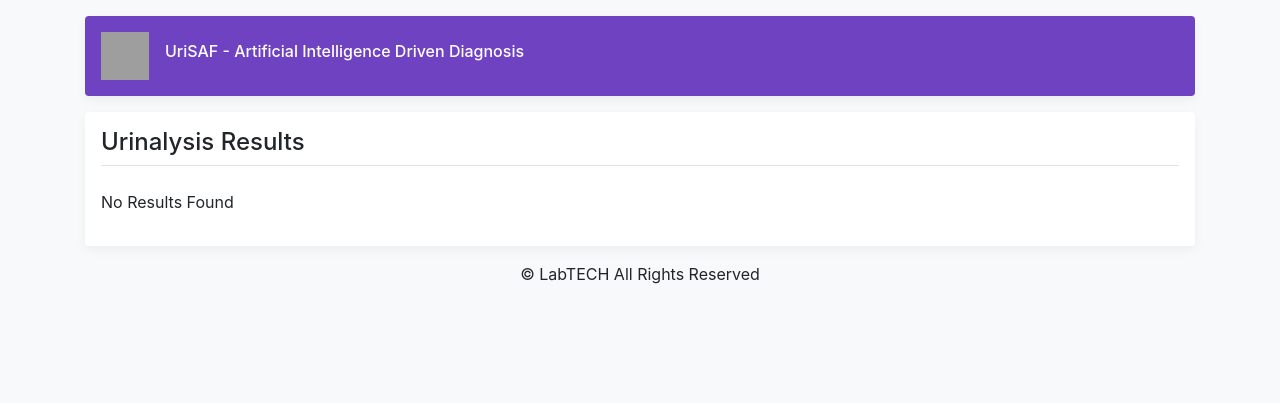
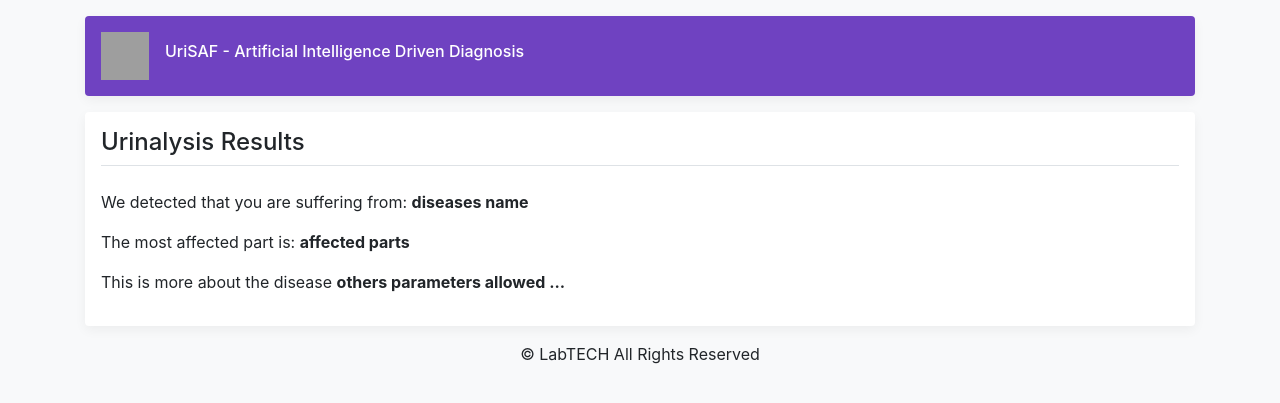
Before and after one commit to alvinkabwama/HW-OCR, a Django app: page /urisaf/results/ in a window 1280 px wide. Shown: the part 56-459 px from the top of the page. Run offline with Django 3.2, Linux system fonts and the light colour scheme; some libraries are stand-ins or nearby versions; grey boxes are pictures that could not be loaded.

Commit message:
push dummy results to results page

```diff
--- a/urisaf/templates/data_display.html
+++ b/urisaf/templates/data_display.html
@@ -48,7 +48,13 @@
       <div class="my-3 p-3 bg-white rounded box-shadow">
         <h4 class="border-bottom border-gray pb-2 mb-0">Urinalysis Results</h4>
         </br>
-        <p>No Results Found</p>
+        {% if analysis_results %}
+          <p>We detected that you are suffering from: <strong>{{ analysis_results.disease_name }}</strong></p>
+          <p>The most affected part is: <strong>{{ analysis_results.affected_parts }}</strong></p>
+          <p>This is more about the disease <strong>{{ analysis_results.other_parameters }}</strong></p>
+        {%else%}
+          <p>No Results Found</p>
+        {% endif %}
 
 
       </div>
--- a/urisaf/views.py
+++ b/urisaf/views.py
@@ -23,10 +23,14 @@ class UrinalysisInput(View):
                 bilirubin=form.cleaned_data['bilirubin'],
                 glucose=form.cleaned_data['glucose']
             )
-        print(input_data)
         return redirect("urisaf-results")
 
 
 class UrinalysisResults(View):
     def get(self, request):
-        return render(request, "data_display.html")
+        analysis_results = dict(
+            disease_name='diseases name',
+            affected_parts='affected parts',
+            other_parameters='others parameters allowed ...'
+        )
+        return render(request, "data_display.html", {'analysis_results': analysis_results})
```
